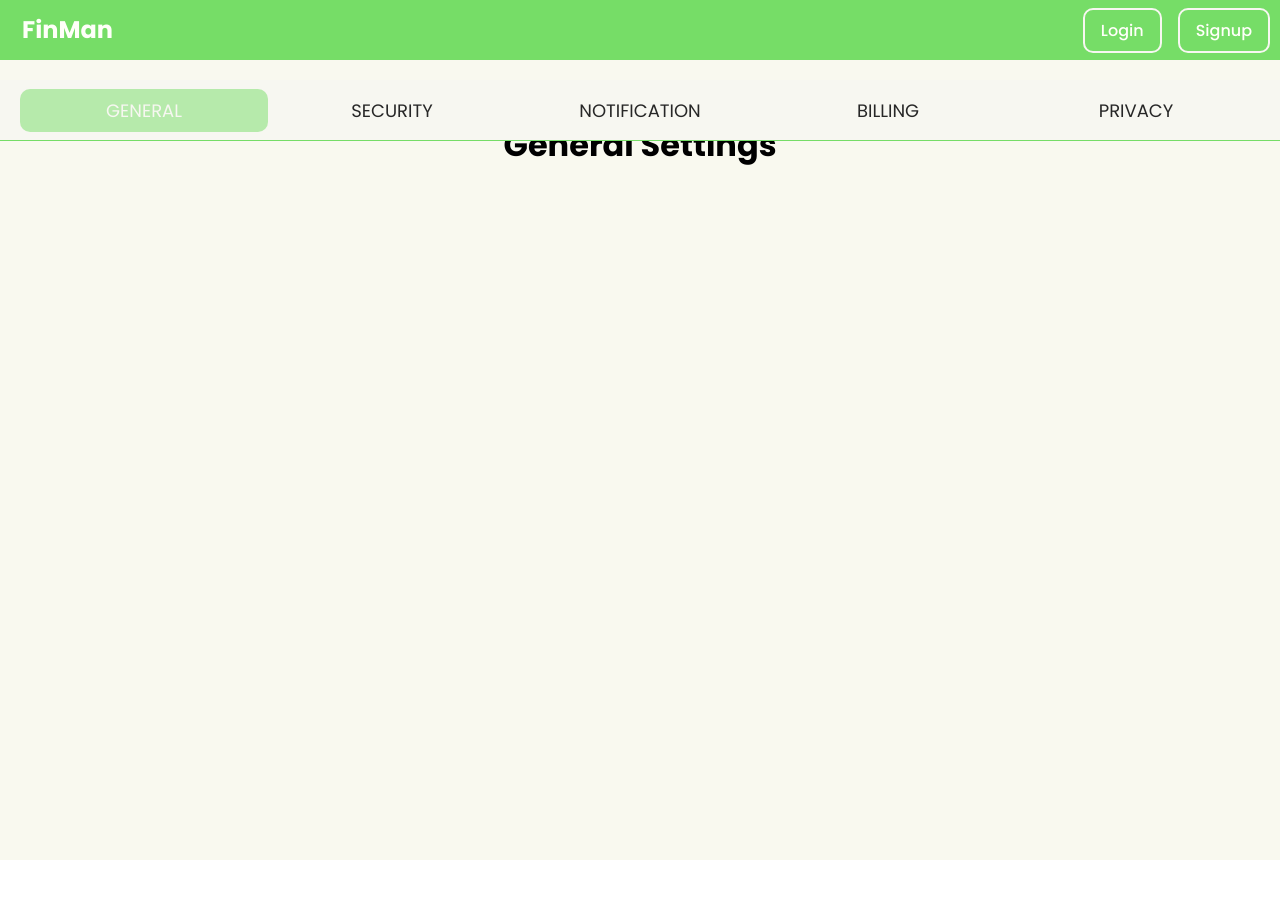
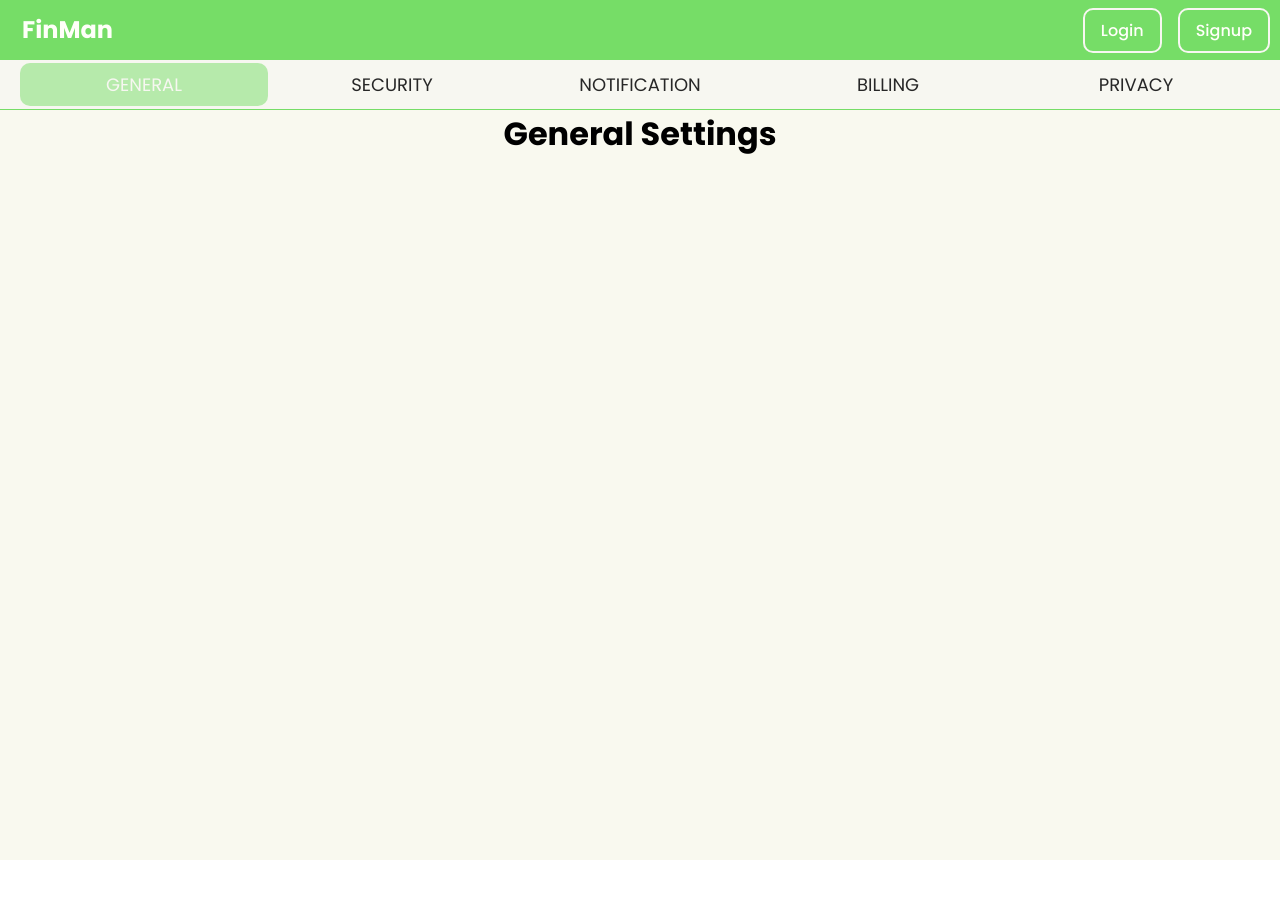
Before and after one commit to AAKhan4/finanace-management, a React (Create React App) app in the folder frontend/: page /settings in a window 1280 px wide. Shown: the top 898 px of the page. Built offline with nearby package versions, Linux system fonts and the light colour scheme.

Commit message:
Update NavbarElems.js

```diff
--- a/frontend/src/components/Settings/Navbar/NavbarElems.js
+++ b/frontend/src/components/Settings/Navbar/NavbarElems.js
@@ -3,13 +3,13 @@ import styled from "styled-components";
 export const Container = styled.div`
   background-color: ${({ theme }) => theme.card_dark};
   width: 100%;
-  height: 80%;
+  height: 50px;
   display: flex;
   flex-direction: column;
   justify-content: center;
   align-items: center;
   position: sticky;
-  top: 80px;
+  top: 60px;
   padding: 0px 20px;
   z-index: 99;
   border-bottom: 1px solid ${({ theme }) => theme.primary};
```
